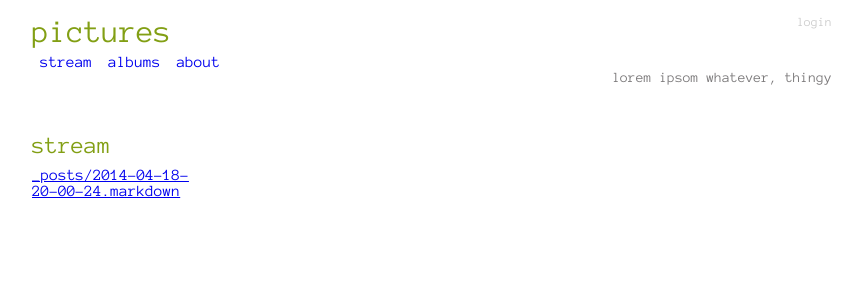
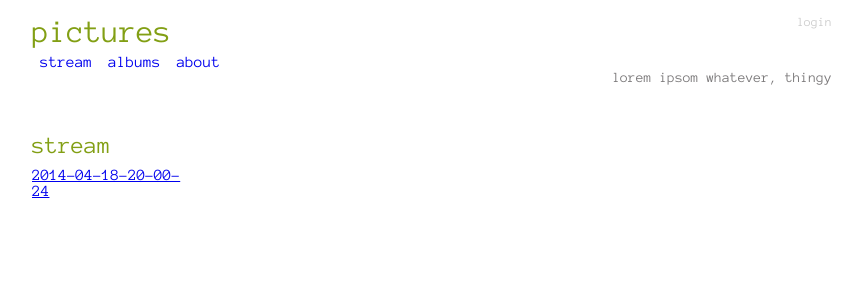
Before and after one commit to MalphasWats/pictures, a Jekyll site: the page built from index.html, in a window 1280 px wide. Shown: the top 300 px of the page, without its empty margins (208-1070 px from the left). Built offline with Jekyll 4.4.1, drawn with Linux system fonts in a browser that asks for light colours; Markdown is read by kramdown in place of the engine named in the settings.

Commit message:
'nip 'nip

```diff
--- a/index.html
+++ b/index.html
@@ -6,7 +6,7 @@ title: stream
 		<h2>stream</h2>
         <ul id="pictures">
             {% for post in site.posts %}
-            <li><a href="{{site.baseurl}}{{post.url}}"> {{post.path}} </a></li>
+            <li><a href="{{site.baseurl}}{{post.url}}"> {{post.path | remove: "_posts/" | remove: ".markdown"}} </a></li>
             {% endfor %}
         </ul>
 
```
